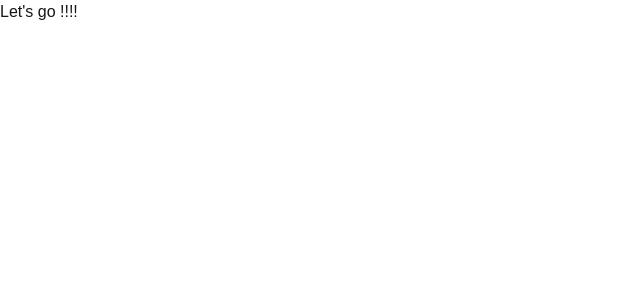
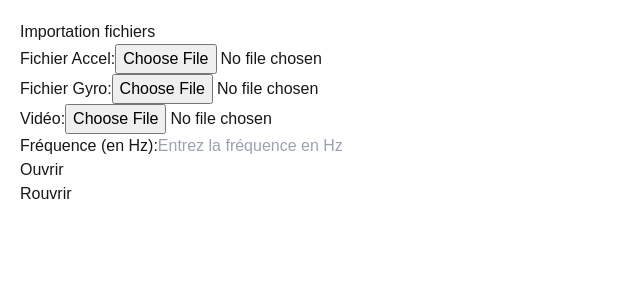
Before and after one commit to Ahmat-2000/projet-touwi, a Next.js app: page / in a window 1280 px wide. Shown: the top 300 px of the page, without its empty margins (0-640 px from the left). Built offline with nearby package versions, Linux system fonts and the light colour scheme.

Commit message:
Ajout des boutons et de la logique de suppression de la dernière ligne

```diff
--- a/src/team-fileSystem/Todo.js
+++ /dev/null
@@ -1 +0,0 @@
-//Todo
--- /dev/null
+++ b/src/team-fileSystem/import.js
@@ -0,0 +1,187 @@
+// pages/import.js
+"use client"; // Indique que c'est un Client Component
+
+import { useState } from "react";
+import { useRouter } from "next/navigation";
+
+const ImportPage = () => {
+  const router = useRouter();
+  const [files, setFiles] = useState({
+    accel: null,
+    gyro: null,
+    video: null,
+    touwi: null,
+  });
+  const [frequency, setFrequency] = useState("");
+  const [errors, setErrors] = useState({});
+
+  const redirect = () => {
+    //router.push("/TODO_Redirect");
+  };
+
+  // Fonction pour traiter les fichiers CSV et retirer la dernière ligne vide
+  const processCSV = (file) => {
+    return new Promise((resolve, reject) => {
+      const reader = new FileReader();
+      reader.onload = function (e) {
+        const fileContent = e.target.result;
+        const lines = fileContent.split("\n");
+
+        // Supprimer la dernière ligne si elle est vide
+        if (lines.length > 0 && lines[lines.length - 1].trim() === "") {
+          lines.pop();
+        }
+
+        // Reconstruire le contenu du fichier
+        const processedContent = lines.join("\n");
+        const processedFile = new Blob([processedContent], {
+          type: "text/csv",
+        });
+
+        resolve(processedFile); // Retourner le fichier traité
+      };
+      reader.onerror = reject;
+      reader.readAsText(file); // Lire le fichier CSV
+    });
+  };
+
+  // Gestion de l'importation des fichiers
+  const handleFileChange = async (e) => {
+    const { name, files: selectedFiles } = e.target;
+    const file = selectedFiles[0];
+
+    // Si le fichier est un CSV, traiter les lignes
+    if (file && file.type === "text/csv") {
+      const processedFile = await processCSV(file);
+      setFiles({ ...files, [name]: processedFile });
+    } else {
+      setFiles({ ...files, [name]: file });
+    }
+  };
+
+  // Gestion de la fréquence (Hz)
+  const handleFrequencyChange = (e) => {
+    setFrequency(e.target.value);
+  };
+
+  // Gestion de l'importation du fichier ".touwi"
+  const handleReOpenTouwi = (e) => {
+    const { files: selectedFiles } = e.target;
+    setFiles({ ...files, touwi: selectedFiles[0] });
+    redirect();
+  };
+
+  // Validation et soumission du formulaire
+  const handleSubmit = (e) => {
+    e.preventDefault();
+    const newErrors = {};
+
+    // Validation des fichiers
+    if (!files.accel) newErrors.accel = "Le fichier Accel est requis.";
+    if (!files.gyro) newErrors.gyro = "Le fichier Gyro est requis.";
+    if (!files.video) newErrors.video = "La vidéo est requise.";
+    if (!frequency) newErrors.frequency = "La fréquence en Hz est requise.";
+    if (isNaN(frequency) || frequency <= 0)
+      newErrors.frequency = "Veuillez entrer une fréquence valide en Hz.";
+
+    setErrors(newErrors);
+
+    // Si aucune erreur, redirection ou traitement
+    if (Object.keys(newErrors).length === 0) {
+      // Logique pour envoyer les fichiers et la fréquence (ex: API ou une autre page)
+      console.log("Fichiers envoyés:", files);
+      console.log("Fréquence:", frequency);
+      redirect();
+    }
+  };
+
+  return (
+    <div style={{ padding: "20px" }}>
+      <h1>Importation fichiers</h1>
+      <form onSubmit={handleSubmit}>
+        {/* ACCEL */}
+        <div>
+          <label>
+            Fichier Accel:
+            <input
+              type="file"
+              name="accel"
+              accept=".csv"
+              onChange={handleFileChange}
+            />
+          </label>
+          {errors.accel && <p style={{ color: "red" }}>{errors.accel}</p>}
+        </div>
+
+        {/* GYRO */}
+        <div>
+          <label>
+            Fichier Gyro:
+            <input
+              type="file"
+              name="gyro"
+              accept=".csv"
+              onChange={handleFileChange}
+            />
+          </label>
+          {errors.gyro && <p style={{ color: "red" }}>{errors.gyro}</p>}
+        </div>
+
+        {/* VIDEO */}
+        <div>
+          <label>
+            Vidéo:
+            <input
+              type="file"
+              name="video"
+              accept="video/*"
+              onChange={handleFileChange}
+            />
+          </label>
+          {errors.video && <p style={{ color: "red" }}>{errors.video}</p>}
+        </div>
+
+        {/* Frequency */}
+        <div>
+          <label>
+            Fréquence (en Hz):
+            <input
+              type="text"
+              value={frequency}
+              onChange={handleFrequencyChange}
+              placeholder="Entrez la fréquence en Hz"
+            />
+          </label>
+          {errors.frequency && (
+            <p style={{ color: "red" }}>{errors.frequency}</p>
+          )}
+        </div>
+
+        {/* VALIDATION */}
+        <div>
+          {/* OPEN */}
+          <button type="submit">Ouvrir</button>
+
+          {/* REOPEN */}
+          <div>
+            <button
+              type="button"
+              onClick={() => document.getElementById("touwiInput").click()}
+            >
+                Rouvrir
+            </button>
+            <input
+              type="file"
+              id="touwiInput"
+              accept=".touwi"
+              style={{ display: "none" }}
+              onChange={handleReOpenTouwi}
+            />
+          </div>
+        </div>
+      </form>
+    </div>
+  );
+};
+
+export default ImportPage;
--- a/src/team-graphique/FrontEndComponent.js
+++ b/src/team-graphique/FrontEndComponent.js
@@ -1,10 +1,9 @@
 import React from 'react';
+import ImportPage from '../team-fileSystem/import';
 
 function FrontEndComponent() {
   return (
-    <div className="flex items-center justify-center h-screen">
-      <p className="text-4xl md:text-9xl">Let&apos;s go !!!!</p>
-    </div>
+    <ImportPage/>
   )
 }
 
```
